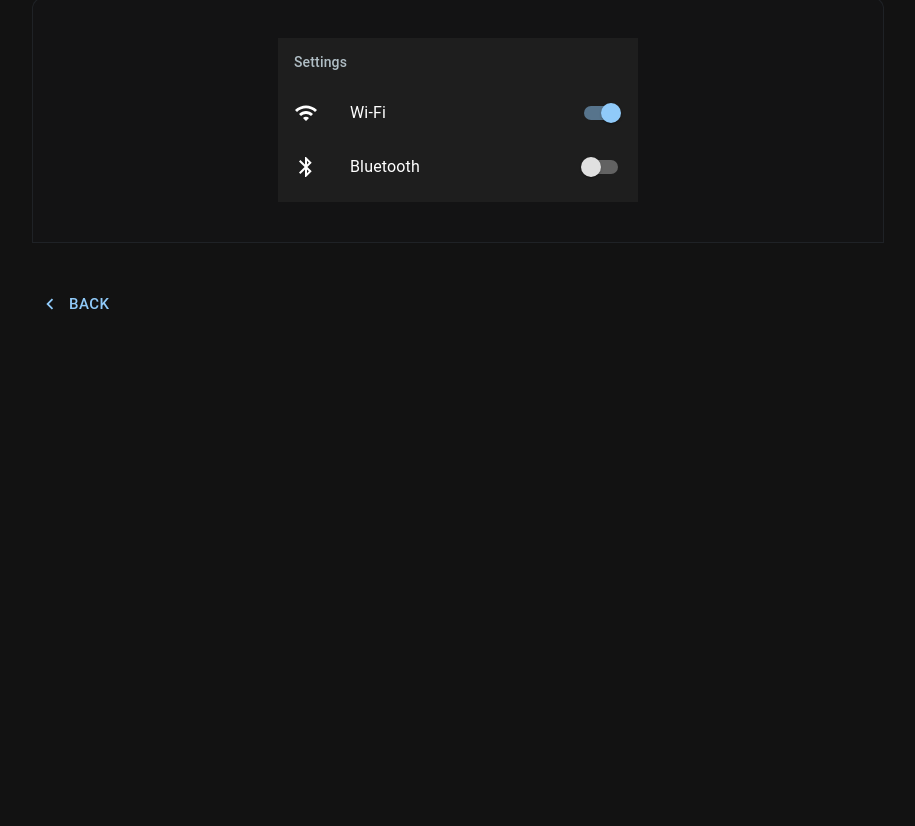
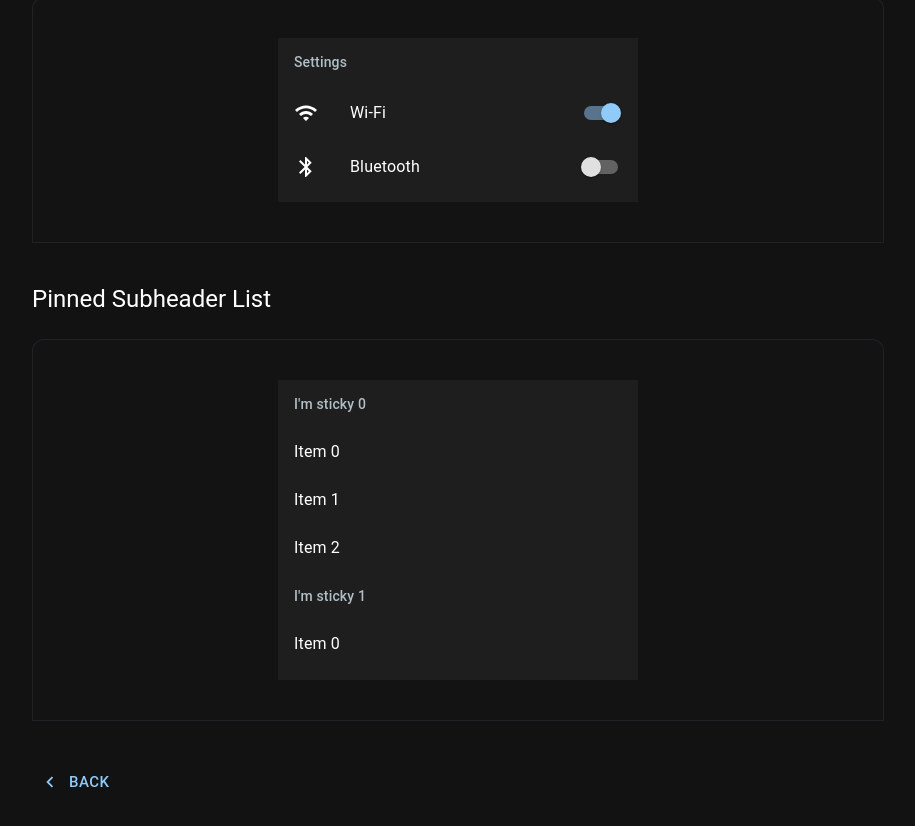
Before and after one commit to watcharakornton/mui_tutorials, a React (Vite) app: page /list in a window 1280 px wide. Shown: the part 3813-4639 px from the top of the page, without its empty margins (182-1097 px from the left). Before the commit the page ends 4179 px from the top, so only its background shows below. Built offline with nearby package versions, Linux system fonts and the light colour scheme.

Commit message:
Add PinnedSubheaderList module into List component

```diff
--- a/src/data-display/ListComponent.jsx
+++ b/src/data-display/ListComponent.jsx
@@ -38,6 +38,38 @@ import {
     Wifi as WifiIcon,
     Bluetooth as BluetoothIcon,
 } from '@mui/icons-material';
+
+export const PinnedSubheaderList = () => {
+    return (
+        <MyContainer title="Pinned Subheader List">
+            <List
+                sx={{
+                    width: '100%',
+                    maxWidth: 360,
+                    bgcolor: 'background.paper',
+                    position: 'relative',
+                    overflow: 'auto',
+                    maxHeight: 300,
+                    '& ul': { padding: 0 },
+                }}
+                subheader={<li />}
+            >
+                {[0, 1, 2, 3, 4].map((sectionId) => (
+                    <li key={`section-${sectionId}`}>
+                        <ul>
+                            <ListSubheader>{`I'm sticky ${sectionId}`}</ListSubheader>
+                            {[0, 1, 2].map((item) => (
+                                <ListItem key={`item-${sectionId}-${item}`}>
+                                    <ListItemText primary={`Item ${item}`} />
+                                </ListItem>
+                            ))}
+                        </ul>
+                    </li>
+                ))}
+            </List>
+        </MyContainer>
+    )
+}
 
 export const SwitchListSecondary = () => {
     const [checked, setChecked] = React.useState(['wifi']);
--- a/src/pages/ListPage.jsx
+++ b/src/pages/ListPage.jsx
@@ -12,6 +12,7 @@ import {
     CheckboxList,
     CheckboxListSecondary,
     SwitchListSecondary,
+    PinnedSubheaderList,
 } from "../data-display/ListComponent";
 
 const IconsPage = () => {
@@ -25,6 +26,7 @@ const IconsPage = () => {
         <CheckboxList />,
         <CheckboxListSecondary />,
         <SwitchListSecondary />,
+        <PinnedSubheaderList />,
     ];
 
     return (
```
